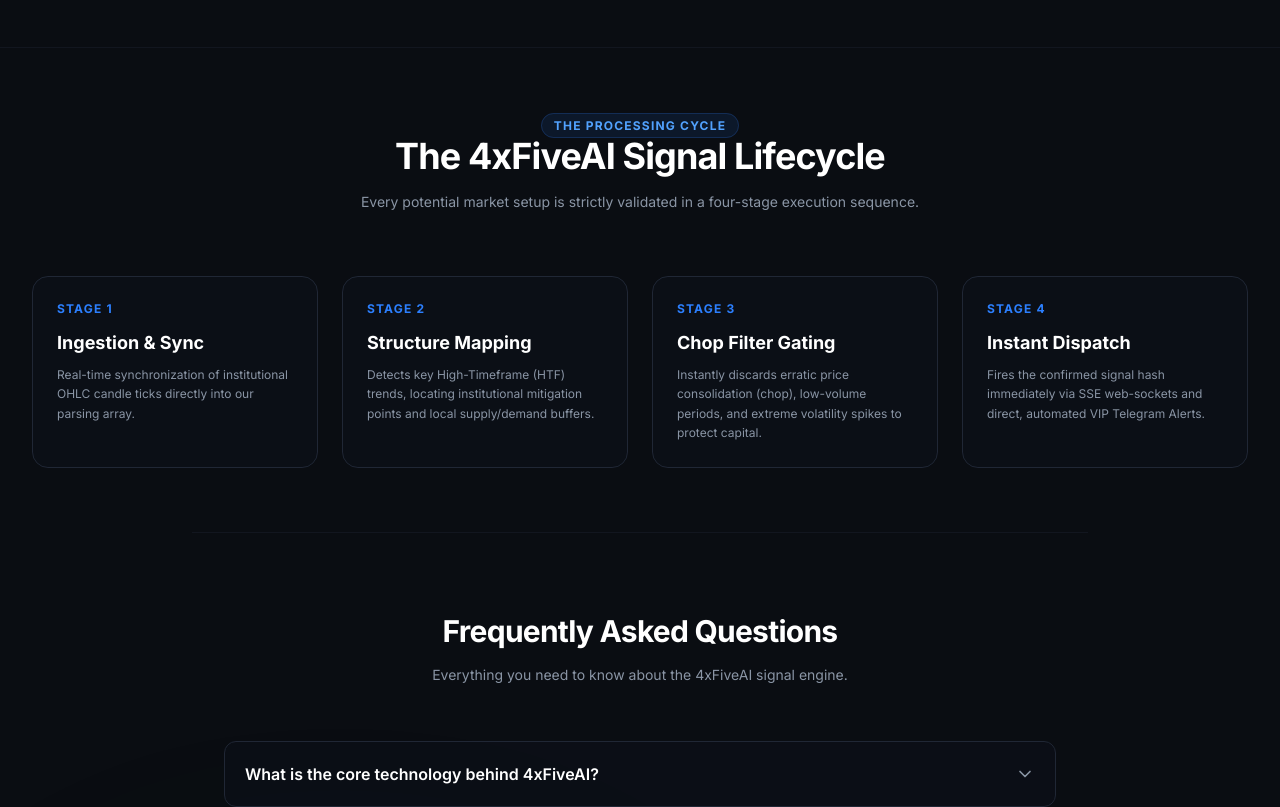
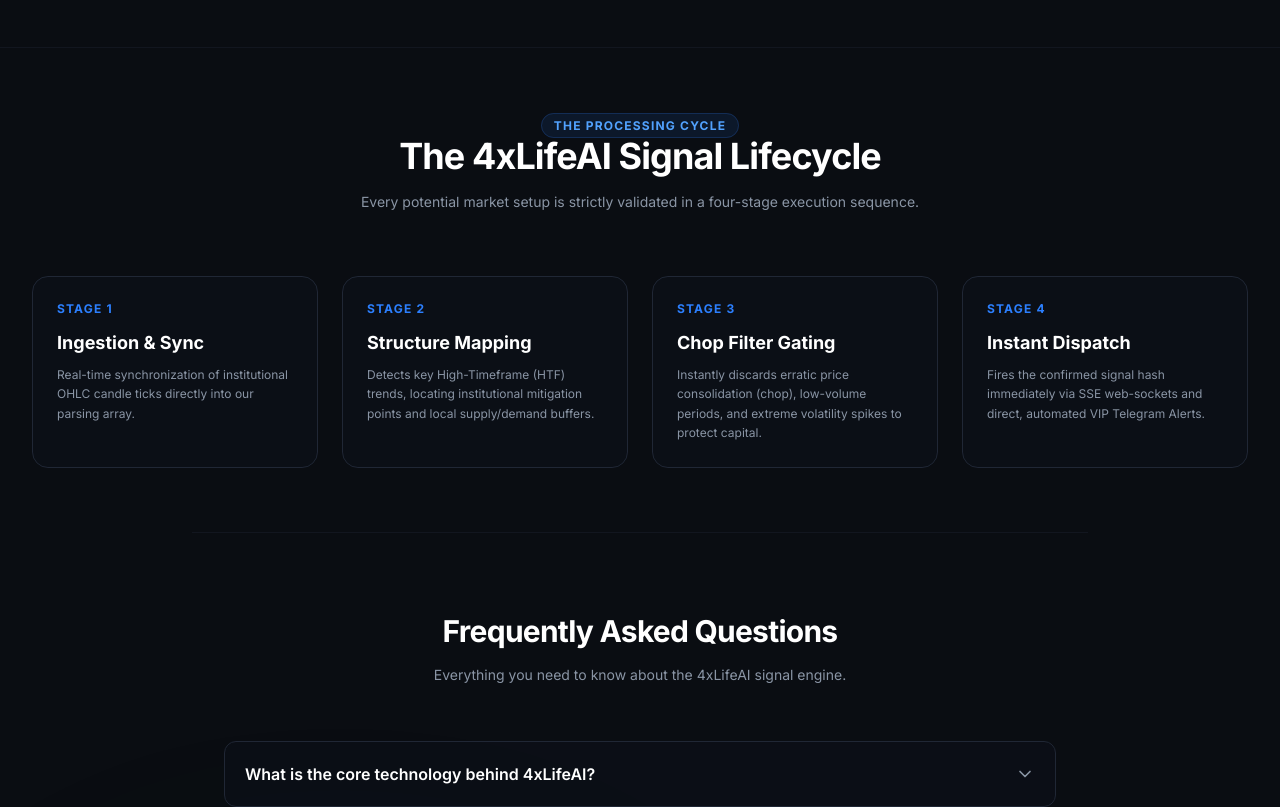
Before and after one commit to 4xlifepro-sys/4xLifeAI-live, a React (Vite) app: page / in a window 1280 px wide. Shown: the part 2020-2827 px from the top of the page. Built offline with nearby package versions, Linux system fonts and the light colour scheme; no server answers.

Commit message:
fix: complete rebrand 4xFiveAI to 4xLifeAI across app, server scanner, telegram messages and PWA manifest

```diff
--- a/metadata.json
+++ b/metadata.json
@@ -1,5 +1,5 @@
 {
-  "name": "4xFiveAI",
+  "name": "4xLifeAI",
   "description": "Premium live signal intelligence and real-time quantitative trading signals.",
   "requestFramePermissions": [],
   "majorCapabilities": ["MAJOR_CAPABILITY_SERVER_SIDE_GEMINI_API"]
--- a/src/components/InstitutionalDashboard.tsx
+++ b/src/components/InstitutionalDashboard.tsx
@@ -2,7 +2,7 @@
 
 /**
  * ============================================================================
- * 4xFiveAI — Professional Trading Terminal Dashboard
+ * 4xLifeAI — Professional Trading Terminal Dashboard
  * ============================================================================
  *
  * DESIGN DIRECTION: Institutional trading terminal (Bloomberg/Reuters-inspired),
@@ -92,7 +92,7 @@
 // ---------------------------------------------------------------------------
 
 const sampleData: DashboardData = {
-  brand: "4xFiveAI",
+  brand: "4xLifeAI",
   tagline: "Premium Signal Intelligence",
   session: "LONDON SESSION",
   pairCount: 10,
--- a/src/lib/adaptCtraderData.ts
+++ b/src/lib/adaptCtraderData.ts
@@ -120,7 +120,7 @@
   };
 
   return {
-    brand: "4xFiveAI",
+    brand: "4xLifeAI",
     tagline: "Premium Signal Intelligence",
     session: overrides.session ?? "LIVE SESSION",
     pairCount: raw.prices.length,
--- a/src/pages/Admin.tsx
+++ b/src/pages/Admin.tsx
@@ -1086,7 +1086,7 @@
           {/* AI Coach System Prompt */}
           <div className="space-y-2">
             <label className="block text-sm font-bold text-white tracking-wider uppercase">
-              1. 4xFiveAI Coach System Instruction
+              1. 4xLifeAI Coach System Instruction
             </label>
             <p className="text-xs text-[#8A95A5]">
               This instruction defines the personality, expertise, and behavioral rules of the in-app chatbot coach.
@@ -1152,7 +1152,7 @@
                   });
                   if (!confirmed) return;
                   setPromptsConfig({
-                      coach_system_instruction: "You are the 4xFiveAI Coach, an expert trading assistant. You help users with risk management, position sizing, signal discipline, and trading psychology. Keep responses concise, professional, and directly actionable. Avoid long generic paragraphs.",
+                      coach_system_instruction: "You are the 4xLifeAI Coach, an expert trading assistant. You help users with risk management, position sizing, signal discipline, and trading psychology. Keep responses concise, professional, and directly actionable. Avoid long generic paragraphs.",
                       signal_explainer_prompt: "You are an expert forex trading assistant. Explain this signal to a user in plain English:\nPair: ${signal.pair}\nDirection: ${signal.direction}\nConfidence Score: ${signal.aiConfidence}%\nStatus: ${signal.tier}\nQuality: ${signal.qualityLabel}\n\nGive a short, punchy 2-3 sentence explanation. No proprietary strategy details, no fluffy intros. Keep it to the point."
                     });
                 }}
@@ -1245,7 +1245,7 @@
               <div className="bg-[#0D1017] border border-[#202735] rounded-2xl p-12 text-center shadow-sm">
                 <ShieldAlert className="w-12 h-12 text-[#202735] mx-auto mb-4" />
                 <h3 className="text-white text-lg font-bold tracking-widest uppercase mb-2">{TABS.find(t=>t.id === activeTab)?.label} Module</h3>
-                <p className="text-[#8A95A5] max-w-md mx-auto">This administrative module is currently under active development. Connection to the 4xFiveAI core node is pending.</p>
+                <p className="text-[#8A95A5] max-w-md mx-auto">This administrative module is currently under active development. Connection to the 4xLifeAI core node is pending.</p>
               </div>
             )}
           </div>
--- a/src/pages/Home.tsx
+++ b/src/pages/Home.tsx
@@ -64,12 +64,12 @@
 
   const faqs = [
     {
-      question: "What is the core technology behind 4xFiveAI?",
-      answer: "4xFiveAI combines automated multi-timeframe market analysis with high-precision quantitative calculations. It continuously reviews live market structure and filters each setup through proprietary quality, volatility, and risk controls before dispatch."
+      question: "What is the core technology behind 4xLifeAI?",
+      answer: "4xLifeAI combines automated multi-timeframe market analysis with high-precision quantitative calculations. It continuously reviews live market structure and filters each setup through proprietary quality, volatility, and risk controls before dispatch."
     },
     {
     question: "Do you use fabricated or historical-only feeds?",
-    answer: "No. 4xFiveAI is driven by live market data only. Our quantitative parser scans in real time. If market conditions degrade or liquidity dries up, our hard filters step in to reject low-quality setups to protect capital."
+    answer: "No. 4xLifeAI is driven by live market data only. Our quantitative parser scans in real time. If market conditions degrade or liquidity dries up, our hard filters step in to reject low-quality setups to protect capital."
     },
     {
       question: "How does the stop-loss and trade-management system work?",
@@ -324,7 +324,7 @@
       <section className="max-w-7xl mx-auto px-4 sm:px-6 lg:px-8 py-16 relative z-10 border-t border-[#202735]/40">
         <div className="text-center space-y-4 mb-16 max-w-2xl mx-auto">
           <span className="text-xs font-bold uppercase tracking-widest text-blue-400 px-3 py-1 bg-blue-500/10 rounded-full border border-blue-500/20">The Processing Cycle</span>
-          <h2 className="text-3xl sm:text-4xl font-bold tracking-tight text-white font-sans">The 4xFiveAI Signal Lifecycle</h2>
+          <h2 className="text-3xl sm:text-4xl font-bold tracking-tight text-white font-sans">The 4xLifeAI Signal Lifecycle</h2>
           <p className="text-[#8A95A5] text-sm">
             Every potential market setup is strictly validated in a four-stage execution sequence.
           </p>
@@ -369,7 +369,7 @@
       <section className="max-w-4xl mx-auto px-4 sm:px-6 lg:px-8 py-20 relative z-10 border-t border-[#202735]/40">
         <div className="text-center space-y-4 mb-14">
           <h2 className="text-3xl font-bold tracking-tight text-white font-sans">Frequently Asked Questions</h2>
-          <p className="text-[#8A95A5] text-sm">Everything you need to know about the 4xFiveAI signal engine.</p>
+          <p className="text-[#8A95A5] text-sm">Everything you need to know about the 4xLifeAI signal engine.</p>
         </div>
 
         <div className="space-y-4">
```
Also changed, not shown: public/manifest.json, 2 other files (tests, documents, lock files or other folders).
